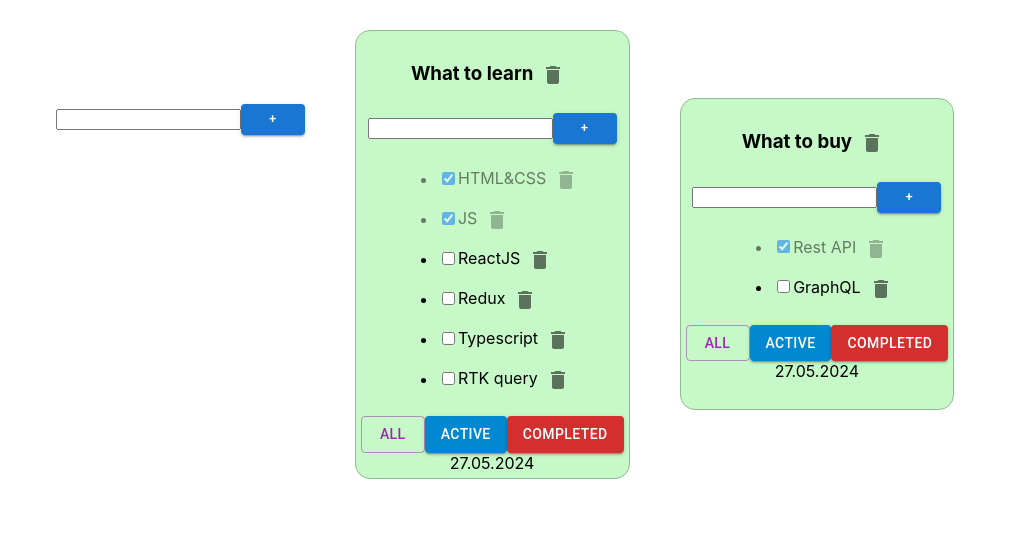
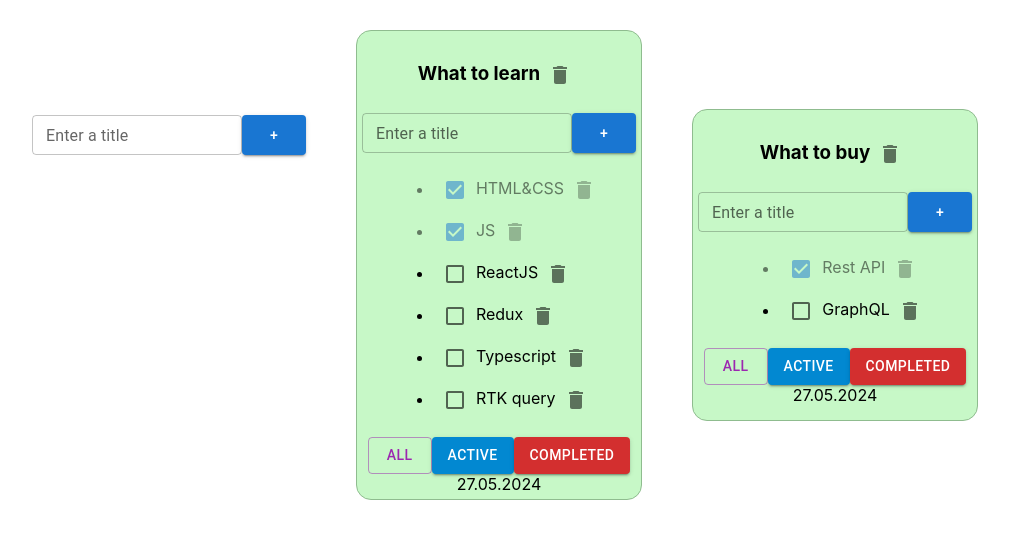
Before and after one commit to kalibria/todolist, a React (Create React App) app: page / in a window 1280 px wide. Shown: the top 538 px of the page, without its empty margins (110-1119 px from the left). Built offline with nearby package versions, Linux system fonts and the light colour scheme.

Commit message:
refactored checkbox using mui

```diff
--- a/src/components/addItemForm/AddItemForm.tsx
+++ b/src/components/addItemForm/AddItemForm.tsx
@@ -1,6 +1,7 @@
 import React, {ChangeEvent, KeyboardEvent, Dispatch, SetStateAction, useState} from 'react';
 // import {Button} from "../button/Button";
 import Button from '@mui/material/Button';
+import TextField from '@mui/material/TextField';
 
 
 
@@ -32,13 +33,24 @@ export const AddItemForm = ({addItem
 
     return (
         <div>
-            <input onChange={changeTaskTitleHandler} value={title} onKeyUp={addTaskOnKeyUpHandler}
-                    className={error ? 'error' : ''}/>
-            <Button variant="contained" size="small">+</Button>
+            <TextField
+                id="outlined-multiline-static"
+                label="Enter a title"
+                multiline
+                onChange={changeTaskTitleHandler}
+                value={title}
+                onKeyUp={addTaskOnKeyUpHandler}
+                size="small"
+                error={!!error}
+                helperText={error}
+            />
+            {/*<input onChange={changeTaskTitleHandler} value={title} onKeyUp={addTaskOnKeyUpHandler}*/}
+            {/*        className={error ? 'error' : ''}/>*/}
+            <Button variant="contained" style={{width: '20px', height: '40px'}}>+</Button>
             {/*<Button title={'+'} onClick={addTaskHandler}*/}
             {/*        disabled={!!error}*/}
             {/*/>*/}
-            {error && <div className={'error-message'}>{error}</div>}
+            {/*{error && <div className={'error-message'}>{error}</div>}*/}
         </div>
     );
 };
--- a/src/components/todoList/Todolist.tsx
+++ b/src/components/todoList/Todolist.tsx
@@ -7,6 +7,7 @@ import {EditableSpan} from "../editableSpan/EditableSpan";
 import IconButton from '@mui/material/IconButton';
 import DeleteIcon from '@mui/icons-material/Delete';
 import Button from '@mui/material/Button';
+import Checkbox from '@mui/material/Checkbox';
 
 
 type TodolistProps = {
@@ -90,9 +91,12 @@ export const Todolist = ({
                     const changeTaskStatusHandler = (e: ChangeEvent<HTMLInputElement>, id: string) => {
                         changeTaskStatus(id, e.currentTarget.checked, todoListId)
                     }
-                    return <li key={task.id} className={task.isDone ? 'is-done' : ''}><input type="checkbox"
-                                                                                             checked={task.isDone}
-                                                                                             onChange={e => changeTaskStatusHandler(e, task.id)}/>
+                    return <li key={task.id} className={task.isDone ? 'is-done' : ''}>
+                        <Checkbox checked={task.isDone} onChange={e => changeTaskStatusHandler(e, task.id)}/>
+
+                        {/*<input type="checkbox"*/}
+                        {/*                                                                     checked={task.isDone}*/}
+                        {/*                                                                     onChange={e => changeTaskStatusHandler(e, task.id)}/>*/}
                         <EditableSpan oldTitle={task.title} changeItem={(title) => changeTaskTitleHandler(task.id, title)}/>
                         <IconButton aria-label="delete" onClick={() => removeTask(task.id, todoListId)}>
                             <DeleteIcon />
```
